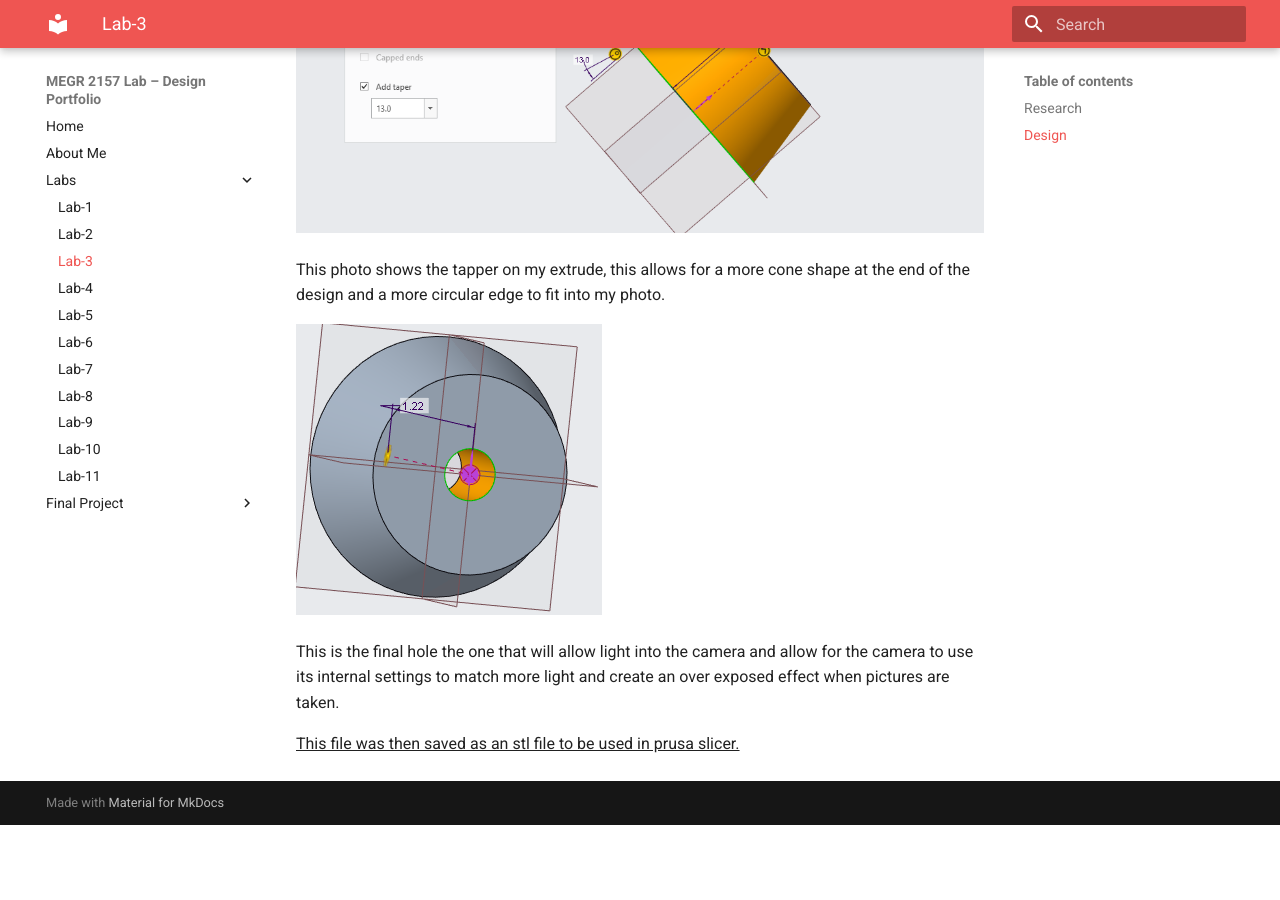
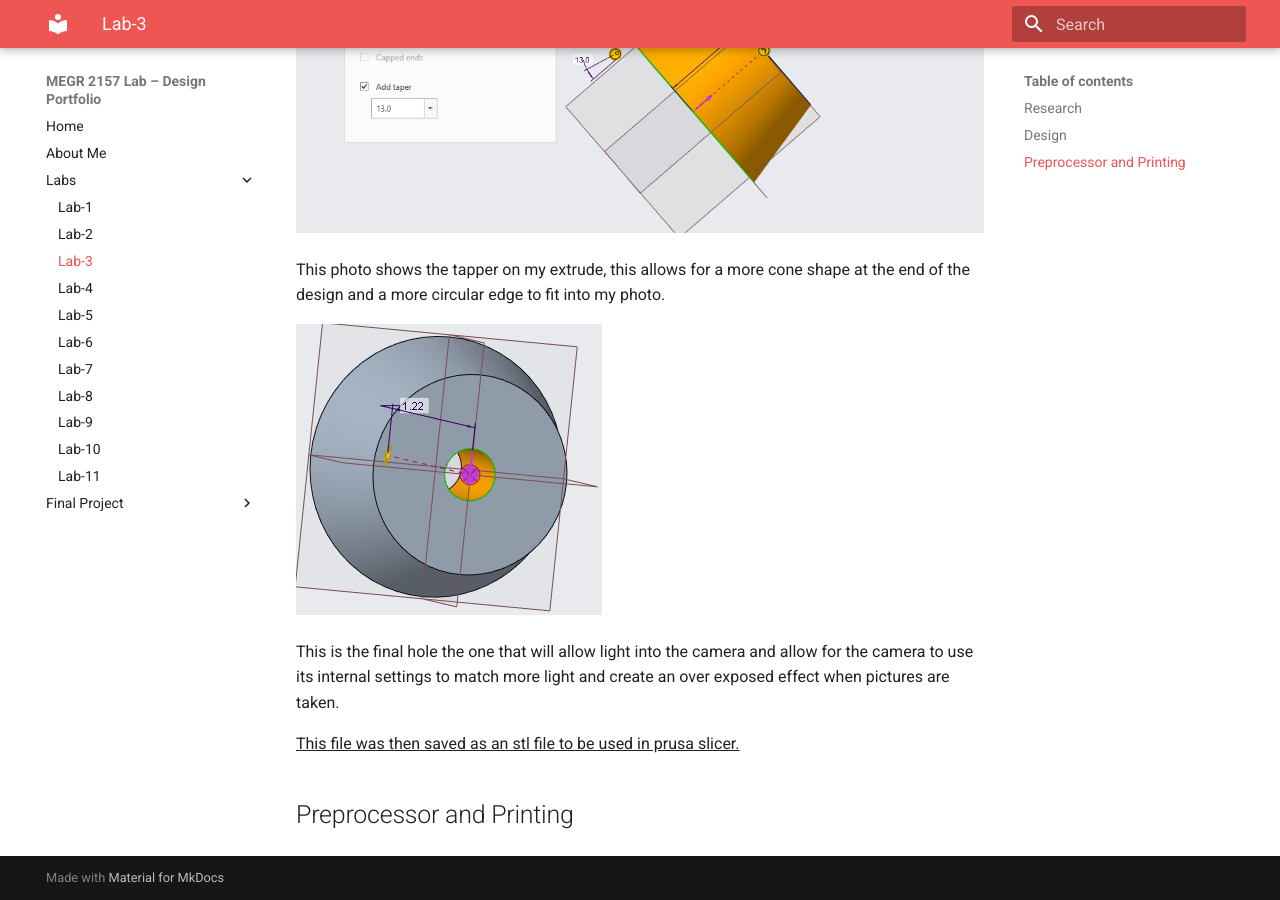
Before and after one commit to AtibaJ/megr2157L-portfolio, an MkDocs documentation site: the page built from docs/Labs/L03/index.md, in a window 1280 px wide and 900 px high, scrolled down 1701 px. Built offline with MkDocs 1.6.1 and Material for MkDocs 9.7.7, drawn with Linux system fonts in a browser that asks for light colours; before the commit the page ends 2526 px from its top, so only the background shows below that.

Commit message:
Add Preprocessor and Printing section
Added a section for Preprocessor and Printing.

```diff
--- a/docs/Labs/L03/index.md
+++ b/docs/Labs/L03/index.md
@@ -32,3 +32,5 @@ This photo shows the tapper on my extrude, this allows for a more cone shape at
 This is the final hole the one that will allow light into the camera and allow for the camera to use its internal settings to match more light and create an over exposed effect when pictures are taken.
 
 <ins>This file was then saved as an stl file to be used in prusa slicer.</ins>
+
+## Preprocessor and Printing
```
